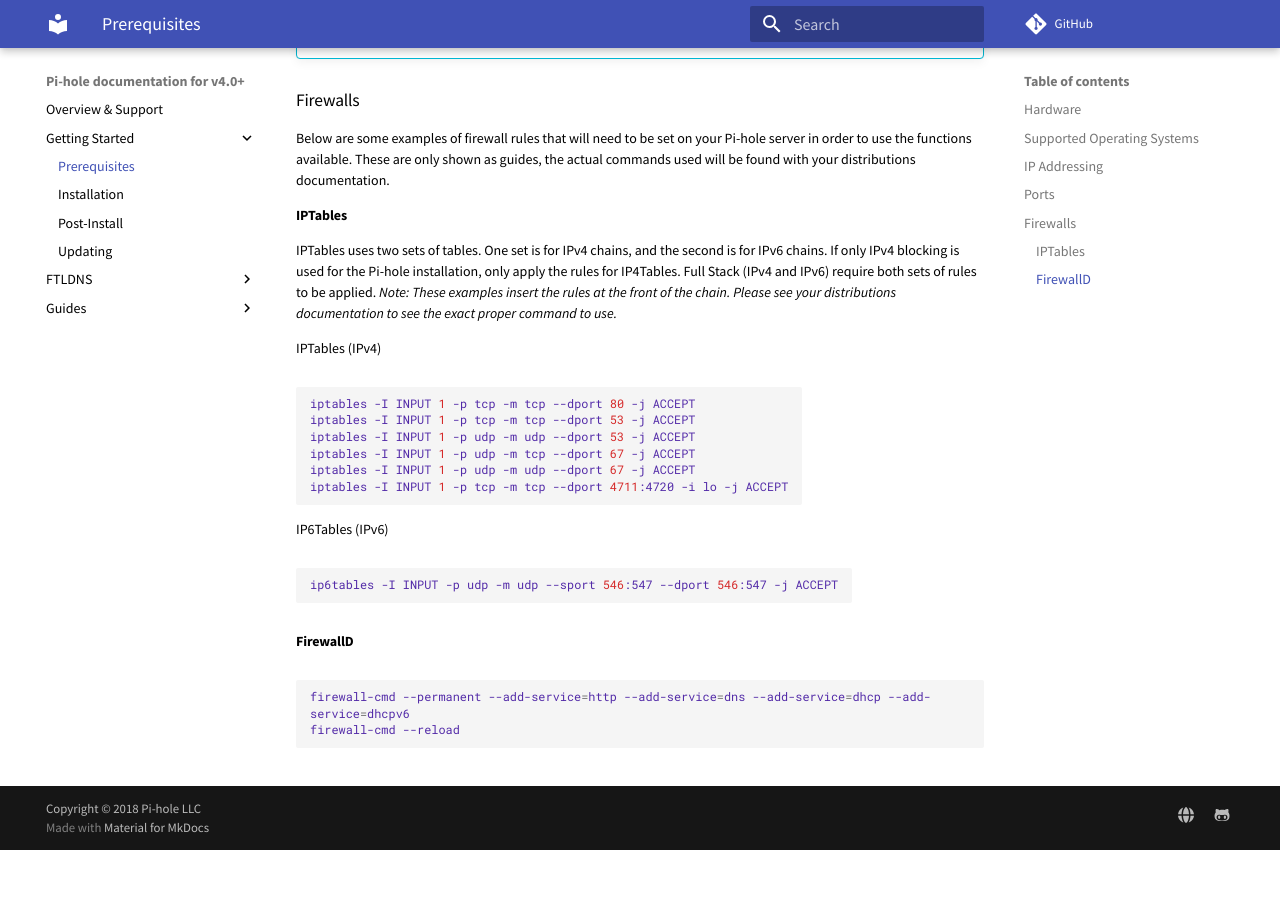
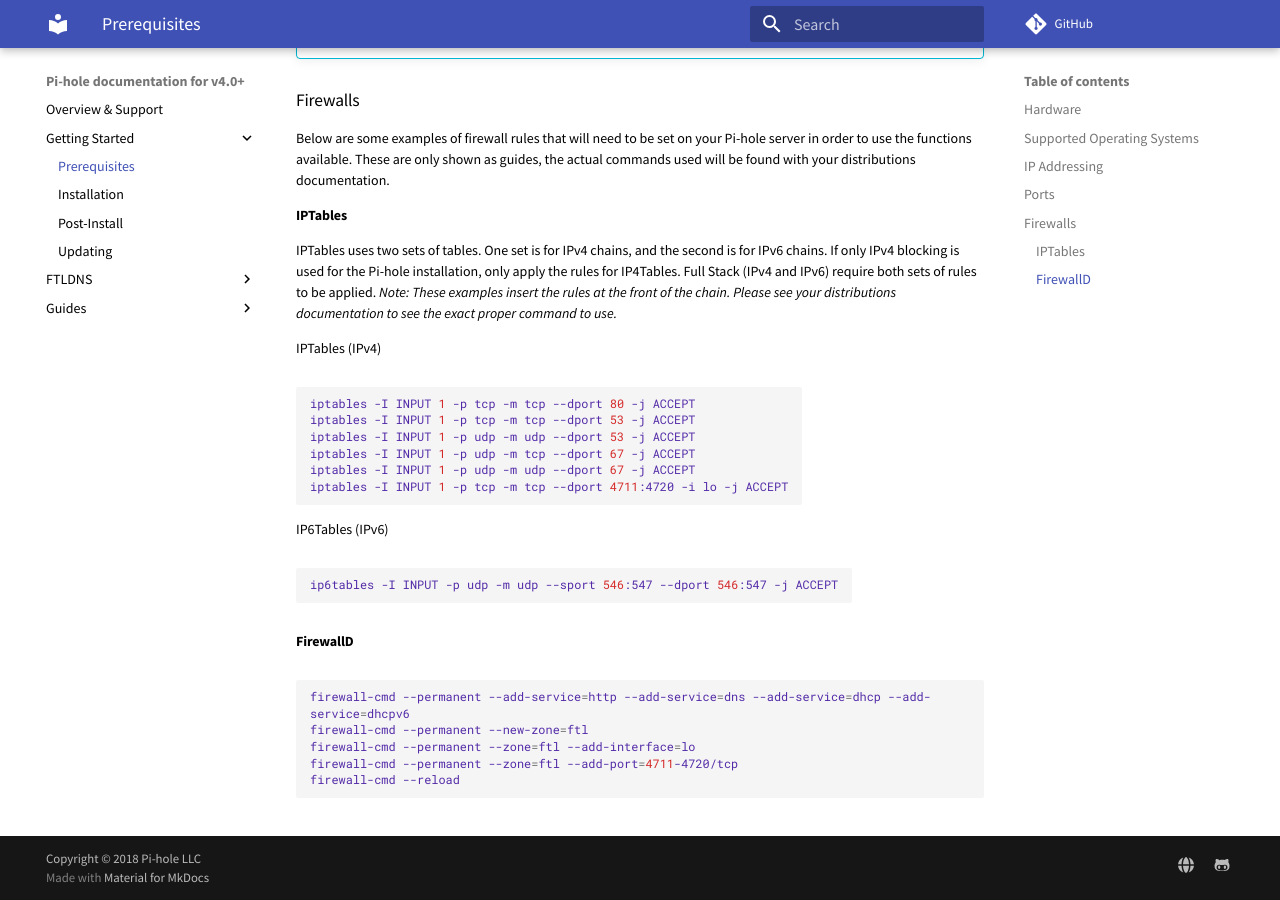
Before and after one commit to pi-hole/docs, an MkDocs documentation site: the page built from docs/main/prerequesites.md, in a window 1280 px wide and 900 px high, scrolled down 1468 px. Built offline with MkDocs 1.6.1 and Material for MkDocs 9.7.7, drawn with Linux system fonts in a browser that asks for light colours; comment, search, counter and statistics services are not loaded; old or Windows-style settings are respelled for this version of MkDocs; before the commit the page ends 2318 px from its top, so only the background shows below that.

Commit message:
open FTL ports for lo interface via firewall-cmd
Signed-off-by: bcambl <blayne@blaynecampbell.com>

````diff
--- a/docs/main/prerequesites.md
+++ b/docs/main/prerequesites.md
@@ -66,10 +66,11 @@
 ```
 #### FirewallD
 
-<TODO: Explain how to use FTLDNS with firewall-cmd>
-
 ```bash
 firewall-cmd --permanent --add-service=http --add-service=dns --add-service=dhcp --add-service=dhcpv6
+firewall-cmd --permanent --new-zone=ftl
+firewall-cmd --permanent --zone=ftl --add-interface=lo
+firewall-cmd --permanent --zone=ftl --add-port=4711-4720/tcp
 firewall-cmd --reload
 ```
 {!abbreviations.md!}
````
